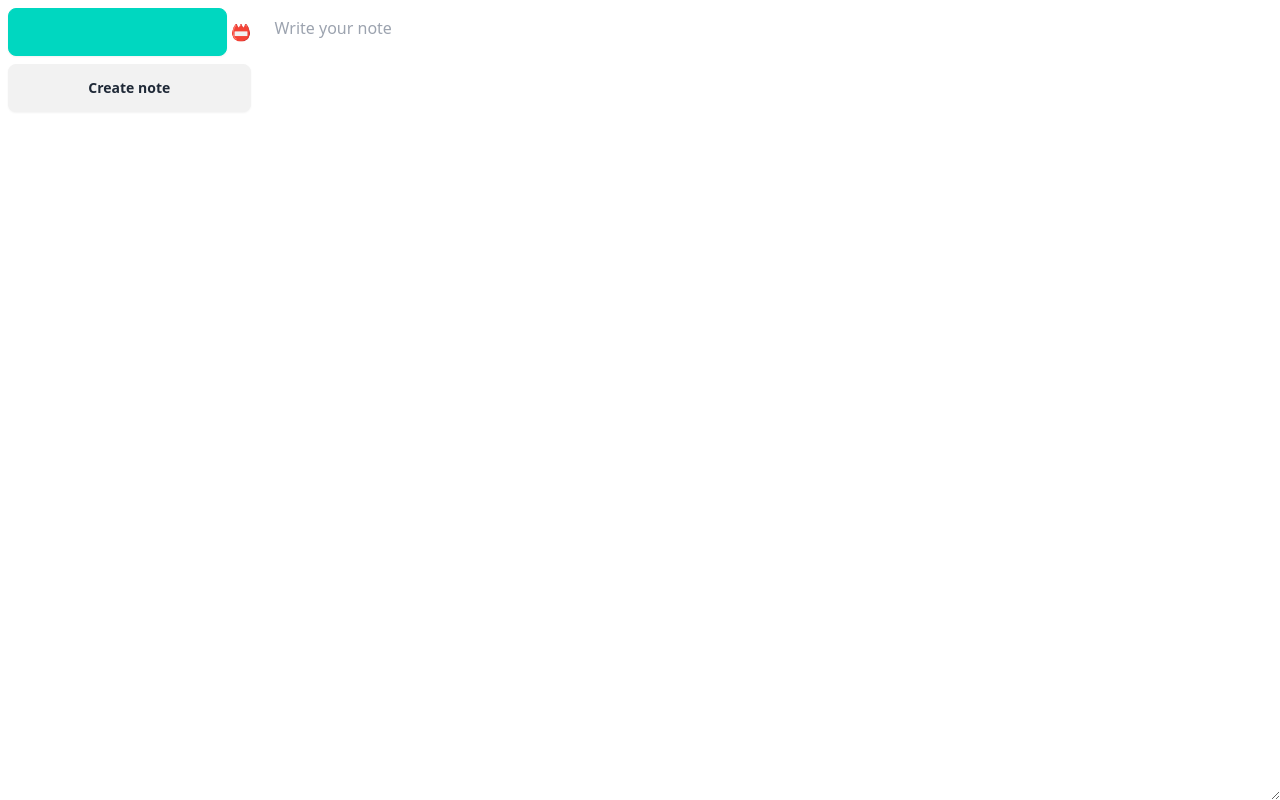
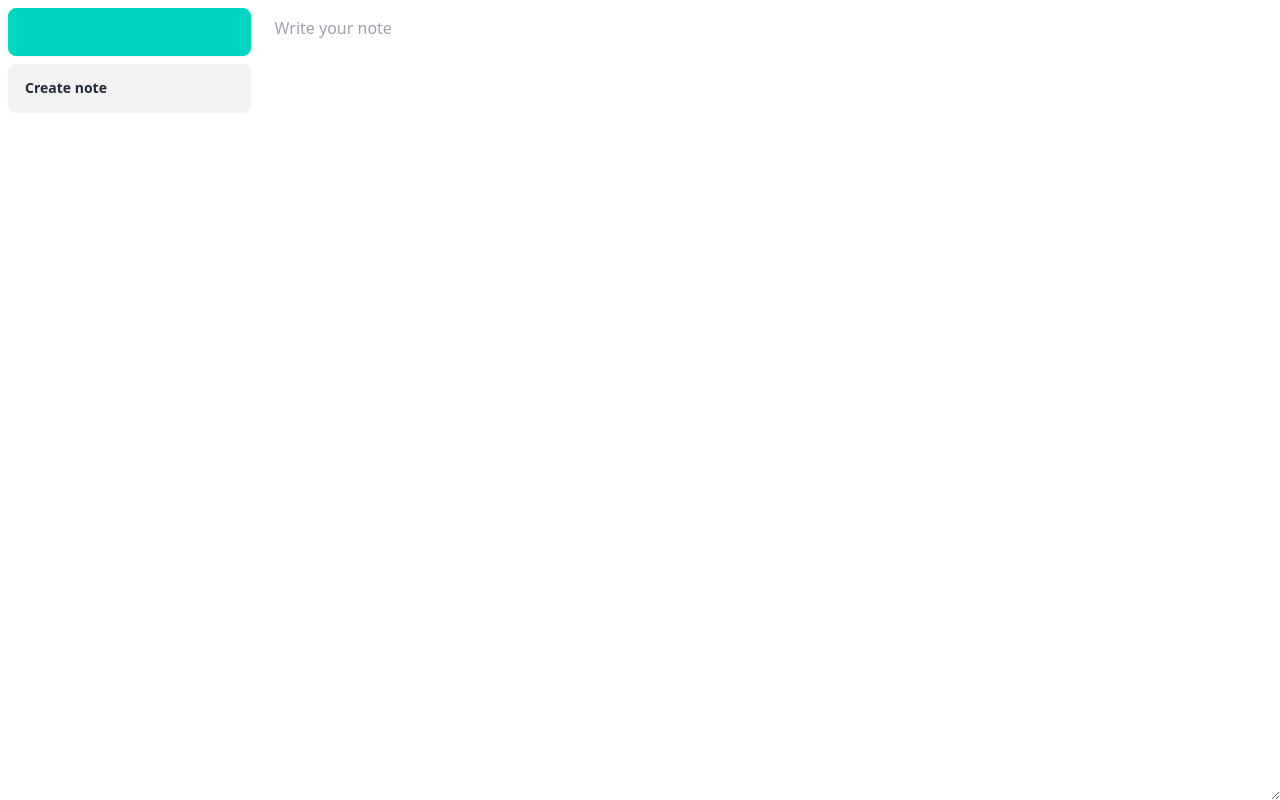
Before and after one commit to mariovyord/simple-notes-react, a React (Vite) app: page / in a window 1280 px wide. Both pictures are taken after a click on the button "Create note". Built offline with nearby package versions, Linux system fonts and the light colour scheme.

Commit message:
update styles

```diff
--- a/src/components/Sidenav.tsx
+++ b/src/components/Sidenav.tsx
@@ -1,3 +1,4 @@
+import { useState } from "react";
 import { useNotes } from "../contexts/NotesContext";
 import { Note } from "../types/types";
 
@@ -30,7 +31,7 @@ export default function Sidenav({
         </div>
       ))}
       {Object.keys(notes).length <= 10 && (
-        <button onClick={create} className="btn w-full">
+        <button onClick={create} className="btn w-full justify-start">
           Create note
         </button>
       )}
@@ -46,17 +47,30 @@ interface NoteCard {
 }
 
 function NoteCard({ note, select, isSelected, remove }: NoteCard) {
+  const [isHovered, setIsHovered] = useState(false);
+
   return (
-    <div className="flex gap-1">
+    <div
+      className="flex gap-1"
+      onMouseEnter={() => setIsHovered(true)}
+      onMouseLeave={() => setIsHovered(false)}
+    >
       <button
         onClick={() => select(note.id!)}
-        className={`btn btn-primary flex-1 ${
+        className={`btn btn-primary flex-1 justify-start ${
           isSelected ? "btn-accent" : "btn-primary"
         }`}
       >
         {note.title}
       </button>
-      {isSelected && <button onClick={() => remove(note.id)}>&#128219;</button>}
+      {isHovered && (
+        <div
+          className="tooltip tooltip-open tooltip-right flex justify-center items-center"
+          data-tip="Delete"
+        >
+          <button onClick={() => remove(note.id)}>&#10006;</button>
+        </div>
+      )}
     </div>
   );
 }
```
